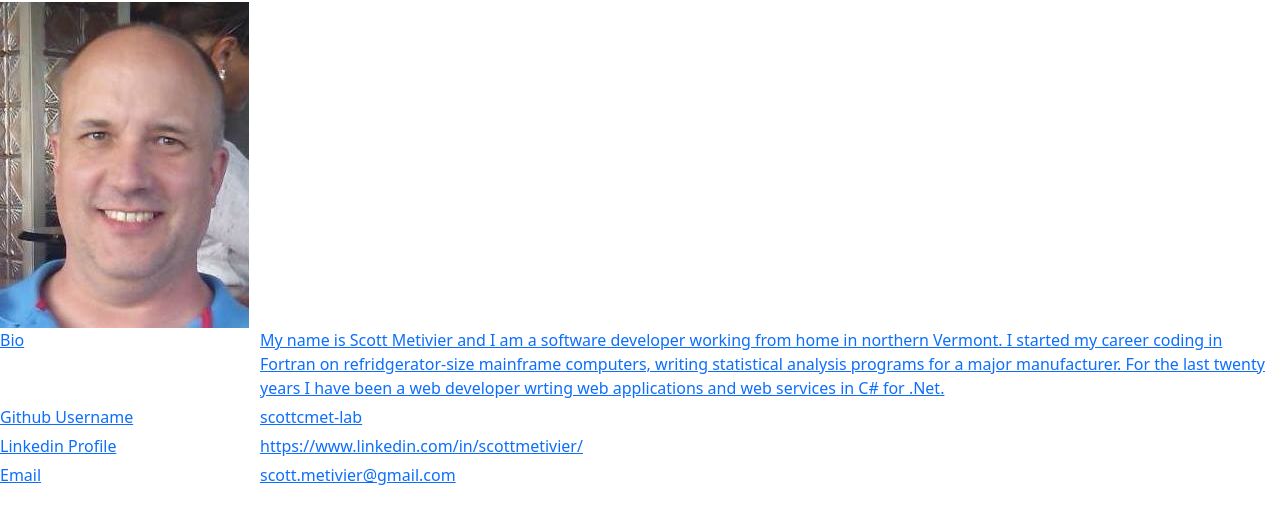
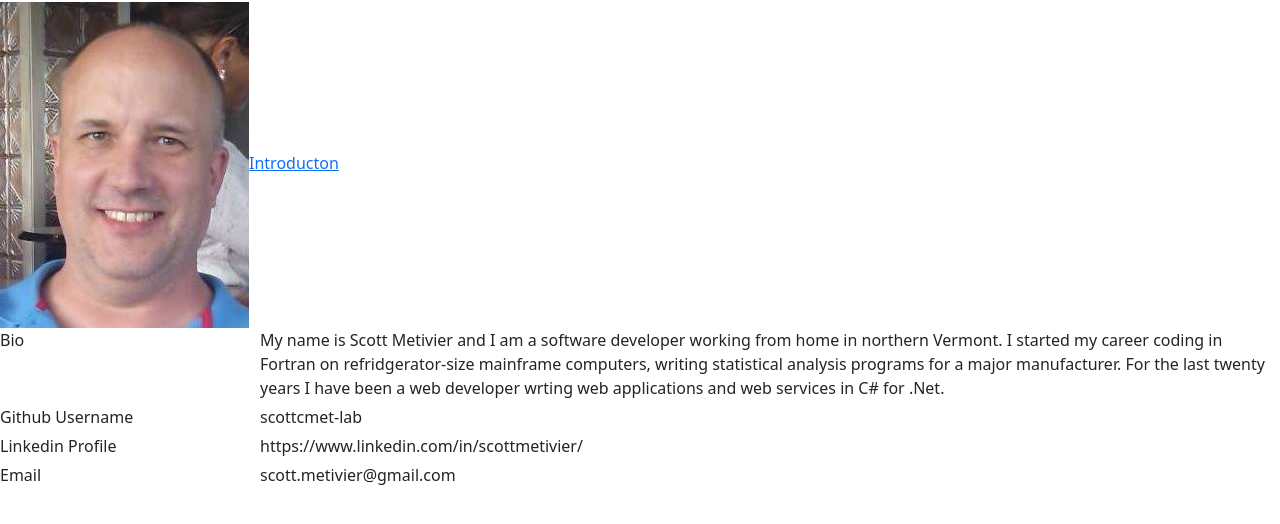
Before and after one commit to scottcmet-lab/scottcmet-lab.github.io, a plain HTML site: page index.html in a window 1280 px wide. Shown: the part 110-634 px from the top of the page. Drawn offline with nearby package versions, Linux system fonts and the light colour scheme.

Commit message:
Update index.html

```diff
--- a/index.html
+++ b/index.html
@@ -33,7 +33,7 @@
   </div>
 </nav>
     <h1>Scott's Portfolio</h1>
-    <img src="./biopic.jpg" /><a href="https://youtube.com/shorts/iZ8WMxlBDWk?feature=share" />
+    <img src="./biopic.jpg" /><a href="https://youtube.com/shorts/iZ8WMxlBDWk?feature=share">Introducton</a>
     <div class="content">
       <div>Bio</div>
       <div>My name is Scott Metivier and I am a software developer working from home in northern Vermont. I started my career coding in Fortran on refridgerator-size mainframe computers, writing statistical analysis programs for a major manufacturer. For the last twenty years I have been a web developer wrting web applications and web services in C# for .Net.</div>
```
